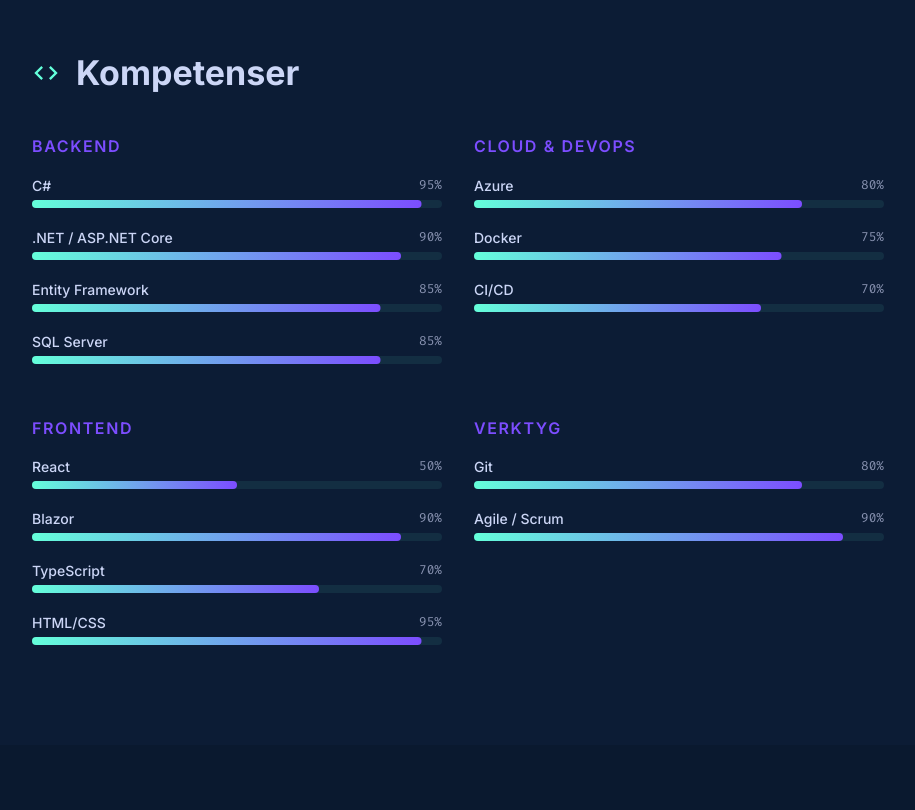
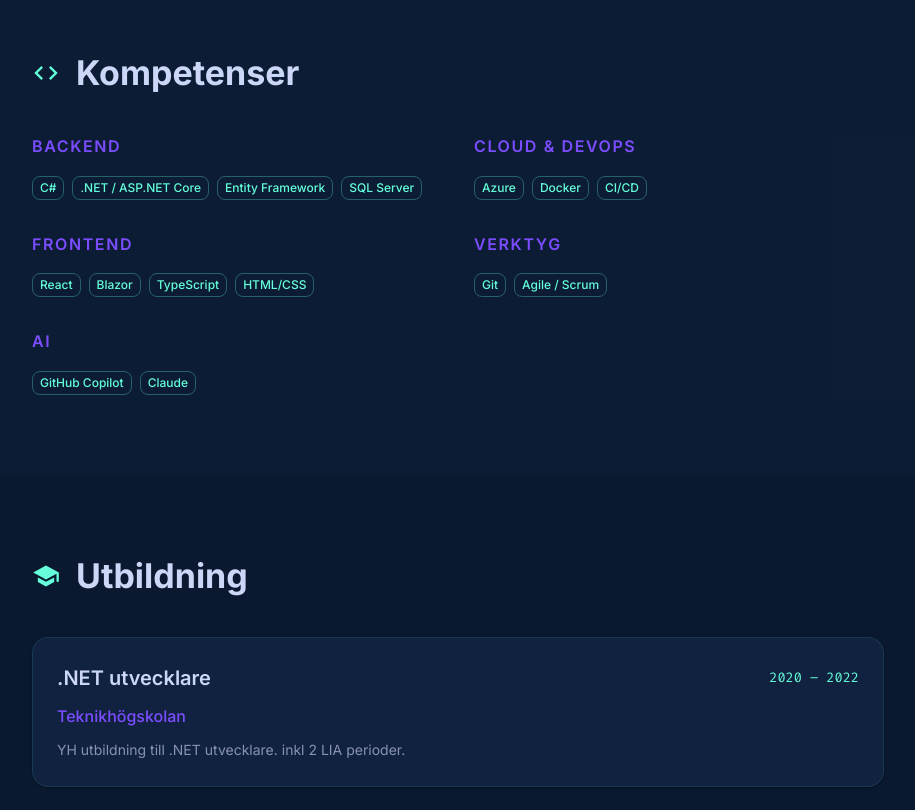
Before and after one commit to Spuute/spuute.github.io, a React (Vite) app: page / in a window 1280 px wide. Shown: the part 2400-3210 px from the top of the page, without its empty margins (182-1097 px from the left). Built offline with nearby package versions, Linux system fonts and the light colour scheme.

Commit message:
styling fixes

```diff
--- a/src/components/PdfExport.tsx
+++ b/src/components/PdfExport.tsx
@@ -3,7 +3,6 @@ import {
   Box,
   Typography,
   Chip,
-  LinearProgress,
   Fab,
   CircularProgress,
   Snackbar,
@@ -151,33 +150,30 @@ function PdfContent({ data, innerRef }: { data: CvData; innerRef: React.Ref<HTML
             <Typography sx={{ fontSize: "0.8rem", color: "#7c4dff", textTransform: "uppercase", letterSpacing: "0.08em", mb: 1, fontWeight: 600 }}>
               {cat}
             </Typography>
-            {data.skills
-              .filter((s) => s.category === cat)
-              .map((skill) => (
-                <Box key={skill.name} sx={{ mb: 1 }}>
-                  <Box sx={{ display: "flex", justifyContent: "space-between", mb: 0.3 }}>
-                    <Typography sx={{ fontSize: "0.8rem", color: "#ccd6f6" }}>
-                      {skill.name}
-                    </Typography>
-                    <Typography sx={{ fontSize: "0.7rem", color: "#8892b0" }}>
-                      {skill.level}%
-                    </Typography>
-                  </Box>
-                  <LinearProgress
-                    variant="determinate"
-                    value={skill.level}
+            <Box sx={{ display: "flex", flexWrap: "wrap", gap: 0.5 }}>
+              {data.skills
+                .filter((s) => s.category === cat)
+                .map((skill) => (
+                  <Chip
+                    key={skill.name}
+                    label={skill.name}
+                    size="small"
                     sx={{
-                      height: 4,
-                      borderRadius: 2,
-                      backgroundColor: "rgba(100,255,218,0.08)",
-                      "& .MuiLinearProgress-bar": {
-                        borderRadius: 2,
-                        background: `linear-gradient(90deg, #64ffda, #7c4dff)`,
+                      height: 22,
+                      fontSize: "0.7rem",
+                      maxWidth: "none",
+                      background: "rgba(100,255,218,0.08)",
+                      color: "#64ffda",
+                      border: "1px solid rgba(100,255,218,0.2)",
+                      "& .MuiChip-label": {
+                        overflow: "visible",
+                        textOverflow: "unset",
+                        whiteSpace: "nowrap",
                       },
                     }}
                   />
-                </Box>
-              ))}
+                ))}
+            </Box>
           </Box>
         ))}
       </Box>
@@ -204,22 +200,41 @@ export default function PdfExport({ data }: Props) {
       const imgHeight = (canvas.height * imgWidth) / canvas.width;
       const pdf = new jsPDF("p", "mm", "a4");
       const pageHeight = 297;
+      const pagePadding = 10; // top padding for page 2+
+      const imgData = canvas.toDataURL("image/png");
 
       let position = 0;
       let remainingHeight = imgHeight;
+      let pageIndex = 0;
 
       while (remainingHeight > 0) {
-        if (position > 0) pdf.addPage();
+        if (pageIndex > 0) pdf.addPage();
+
+        // Fill entire page with background color
+        pdf.setFillColor(10, 25, 47); // #0a192f
+        pdf.rect(0, 0, 210, 297, "F");
+
+        const yOffset = pageIndex === 0 ? 0 : pagePadding;
+
         pdf.addImage(
-          canvas.toDataURL("image/png"),
+          imgData,
           "PNG",
           0,
-          -position,
+          -position + yOffset,
           imgWidth,
           imgHeight
         );
-        remainingHeight -= pageHeight;
-        position += pageHeight;
+
+        // Mask the padding area on subsequent pages to cover shifted content
+        if (pageIndex > 0) {
+          pdf.setFillColor(10, 25, 47);
+          pdf.rect(0, 0, 210, pagePadding, "F");
+        }
+
+        const usableHeight = pageIndex === 0 ? pageHeight : pageHeight - pagePadding;
+        remainingHeight -= usableHeight;
+        position += usableHeight;
+        pageIndex++;
       }
 
       pdf.save(`${data.name.replace(/\s+/g, "_")}_CV.pdf`);
--- a/src/components/SkillsSection.tsx
+++ b/src/components/SkillsSection.tsx
@@ -2,8 +2,8 @@ import {
   Box,
   Typography,
   Container,
-  LinearProgress,
   Grid,
+  Chip,
   Fade,
 } from "@mui/material";
 import CodeIcon from "@mui/icons-material/Code";
@@ -14,42 +14,39 @@ interface Props {
   skills: Skill[];
 }
 
-function SkillBar({ skill, delay }: { skill: Skill; delay: number }) {
+function SkillCategory({ category, skills }: { category: string; skills: Skill[] }) {
   const { ref, inView } = useInView(0.1);
 
   return (
-    <Box ref={ref} sx={{ mb: 2.5 }}>
-      <Fade in={inView} timeout={600 + delay}>
-        <Box>
-          <Box
+    <Box ref={ref}>
+      <Typography
+        variant="h6"
         sx={{
-              display: "flex",
-              justifyContent: "space-between",
-              mb: 0.5,
+          color: "secondary.main",
+          mb: 2,
+          fontSize: "1rem",
+          textTransform: "uppercase",
+          letterSpacing: "0.1em",
         }}
       >
-            <Typography variant="body2" sx={{ fontWeight: 500 }}>
-              {skill.name}
+        {category}
       </Typography>
-            <Typography
-              variant="body2"
-              sx={{ color: "text.secondary", fontFamily: "'Fira Code', monospace", fontSize: "0.8rem" }}
-            >
-              {skill.level}%
-            </Typography>
-          </Box>
-          <LinearProgress
-            variant="determinate"
-            value={inView ? skill.level : 0}
+      <Box sx={{ display: "flex", flexWrap: "wrap", gap: 1 }}>
+        {skills.map((skill, i) => (
+          <Fade key={skill.name} in={inView} timeout={400 + i * 100}>
+            <Chip
+              label={skill.name}
+              size="small"
+              variant="outlined"
               sx={{
-              "& .MuiLinearProgress-bar": {
-                transition: "transform 1.2s cubic-bezier(0.4, 0, 0.2, 1)",
-                background: `linear-gradient(90deg, #64ffda ${100 - skill.level}%, #7c4dff 100%)`,
-              },
+                borderColor: "rgba(100, 255, 218, 0.3)",
+                color: "primary.main",
+                fontSize: "0.75rem",
               }}
             />
+          </Fade>
+        ))}
       </Box>
-      </Fade>
     </Box>
   );
 }
@@ -79,23 +76,10 @@ export default function SkillsSection({ skills }: Props) {
         <Grid container spacing={4}>
           {categories.map((cat) => (
             <Grid size={{ xs: 12, md: 6 }} key={cat}>
-              <Typography
-                variant="h6"
-                sx={{
-                  color: "secondary.main",
-                  mb: 2,
-                  fontSize: "1rem",
-                  textTransform: "uppercase",
-                  letterSpacing: "0.1em",
-                }}
-              >
-                {cat}
-              </Typography>
-              {skills
-                .filter((s) => s.category === cat)
-                .map((skill, i) => (
-                  <SkillBar key={skill.name} skill={skill} delay={i * 100} />
-                ))}
+              <SkillCategory
+                category={cat}
+                skills={skills.filter((s) => s.category === cat)}
+              />
             </Grid>
           ))}
         </Grid>
--- a/src/data/cvData.ts
+++ b/src/data/cvData.ts
@@ -15,7 +15,6 @@ export interface Education {
 
 export interface Skill {
   name: string;
-  level: number; // 1-100
   category: string;
 }
 
@@ -122,19 +121,21 @@ const cvData: CvData = {
     },
   ],
   skills: [
-    { name: "C#", level: 95, category: "Backend" },
-    { name: ".NET / ASP.NET Core", level: 90, category: "Backend" },
-    { name: "Entity Framework", level: 85, category: "Backend" },
-    { name: "SQL Server", level: 85, category: "Backend" },
-    { name: "Azure", level: 80, category: "Cloud & DevOps" },
-    { name: "Docker", level: 75, category: "Cloud & DevOps" },
-    { name: "CI/CD", level: 70, category: "Cloud & DevOps" },
-    { name: "React", level: 50, category: "Frontend" },
-    { name: "Blazor", level: 90, category: "Frontend" },
-    { name: "TypeScript", level: 70, category: "Frontend" },
-    { name: "HTML/CSS", level: 95, category: "Frontend" },
-    { name: "Git", level: 80, category: "Verktyg" },
-    { name: "Agile / Scrum", level: 90, category: "Verktyg" },
+    { name: "C#", category: "Backend" },
+    { name: ".NET / ASP.NET Core", category: "Backend" },
+    { name: "Entity Framework", category: "Backend" },
+    { name: "SQL Server", category: "Backend" },
+    { name: "Azure", category: "Cloud & DevOps" },
+    { name: "Docker", category: "Cloud & DevOps" },
+    { name: "CI/CD", category: "Cloud & DevOps" },
+    { name: "React", category: "Frontend" },
+    { name: "Blazor", category: "Frontend" },
+    { name: "TypeScript", category: "Frontend" },
+    { name: "HTML/CSS", category: "Frontend" },
+    { name: "Git", category: "Verktyg" },
+    { name: "Agile / Scrum", category: "Verktyg" },
+    { name: "GitHub Copilot", category: "AI" },
+    { name: "Claude", category: "AI" },
   ],
 };
 
```
Lines whose indentation alone changed are shown as unchanged.
